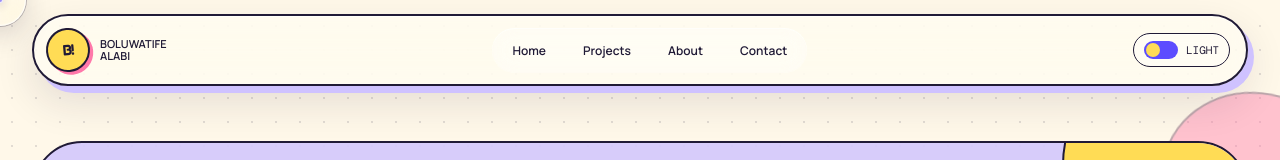
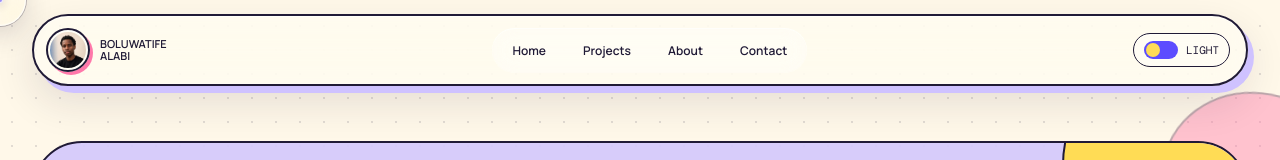
Before and after one commit to BremaBoy/boluwatifealabi, a Next.js app: page /about in a window 1280 px wide. Shown: the top 160 px of the page. Built offline with nearby package versions, Linux system fonts and the light colour scheme; a web font is replaced by a local one.

Commit message:
Show portrait logo across all pages

```diff
--- a/app/components/SiteShell.tsx
+++ b/app/components/SiteShell.tsx
@@ -1,5 +1,7 @@
 "use client";
 
+import Image from "next/image";
+import { usePathname } from "next/navigation";
 import { useEffect, useRef, useState, type MouseEvent, type ReactNode } from "react";
 
 const nav = [
@@ -26,6 +28,7 @@ export function ArrowIcon() {
 }
 
 export function SiteShell({ children }: { children: ReactNode }) {
+  const pathname = usePathname();
   const [theme, setTheme] = useState<"light" | "dark">("light");
   const [menuOpen, setMenuOpen] = useState(false);
   const cursorRef = useRef<HTMLDivElement>(null);
@@ -216,7 +219,8 @@ export function SiteShell({ children }: { children: ReactNode }) {
       <div className="scroll-line" aria-hidden="true" />
       <header className="site-header">
         <PageLink href="/" className="wordmark" label="Boluwatife Alabi, home">
-          <span className="mark" ref={markRef}>
+          <span className={`mark ${pathname === "/" ? "" : "has-static-portrait"}`} ref={markRef}>
+            {pathname !== "/" && <Image className="mark-static-portrait" src="/images/boluwatife-hero.jpg" alt="" width={120} height={120} sizes="44px" />}
             <span className="mark-letter">B!</span>
           </span>
           <span className="wordmark-name">Boluwatife<br />Alabi</span>
--- a/app/globals.css
+++ b/app/globals.css
@@ -305,6 +305,9 @@ a:hover .arrow-icon, button:hover .arrow-icon { transform: translate(3px, -3px);
 .wordmark:hover .mark { transform: rotate(7deg) scale(1.06); }
 .mark { position: relative; overflow: hidden; isolation: isolate; }
 .mark-letter { position: relative; z-index: 2; transition: opacity .35s ease, transform .5s cubic-bezier(.2,.8,.2,1); }
+.mark.has-static-portrait { background: color-mix(in srgb, var(--card) 58%, transparent); box-shadow: 3px 3px 0 var(--pink), inset 0 1px 0 rgba(255,255,255,.7); transform: rotate(0); }
+.mark.has-static-portrait .mark-letter { opacity: 0; transform: scale(.35); }
+.mark-static-portrait { position: absolute; z-index: 3; inset: 2px; width: calc(100% - 4px); height: calc(100% - 4px); border-radius: 50%; object-fit: cover; object-position: 50% 28%; filter: saturate(1.04) contrast(1.03); }
 .hero-logo-flying .mark,
 .hero-logo-morphed .mark { background: color-mix(in srgb, var(--card) 58%, transparent); box-shadow: 3px 3px 0 var(--pink), inset 0 1px 0 rgba(255,255,255,.7); transform: rotate(0); }
 .hero-logo-morphed .mark-letter { opacity: 0; transform: scale(.35) rotate(-12deg); }
```
